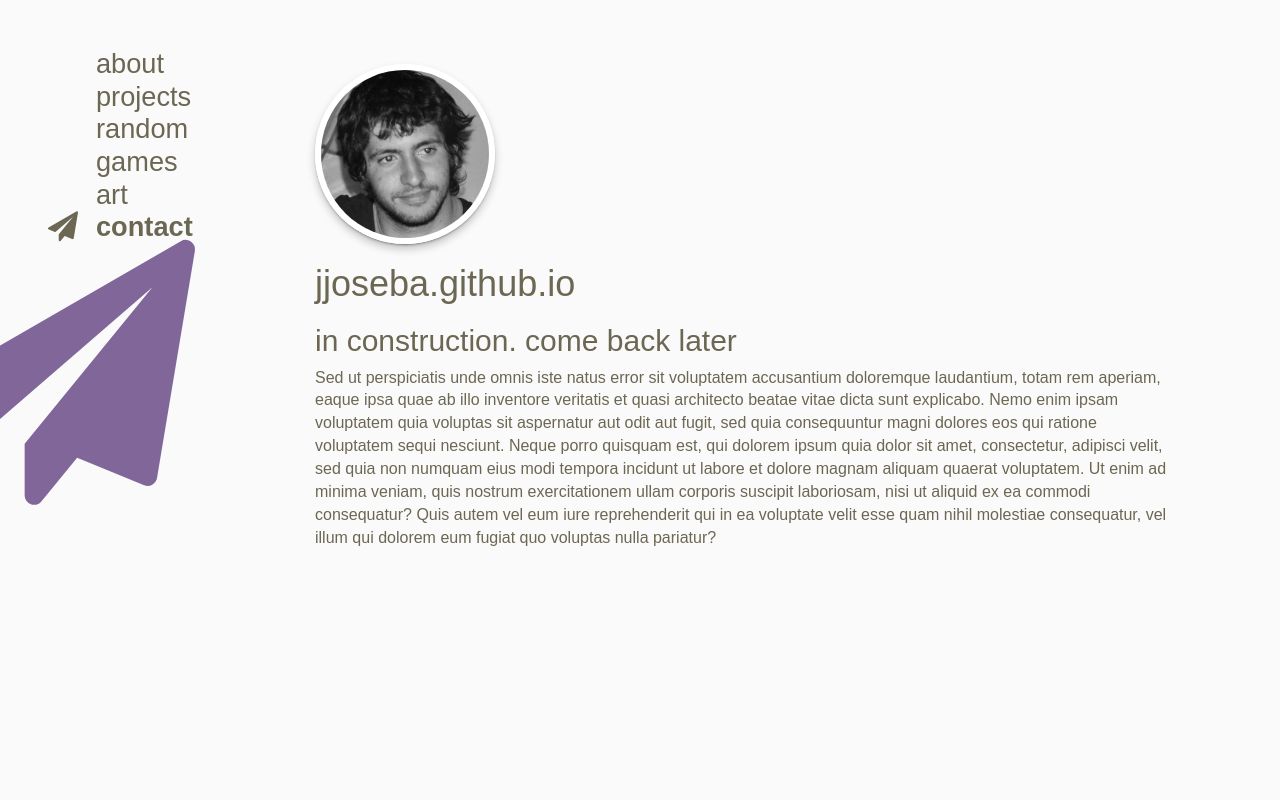
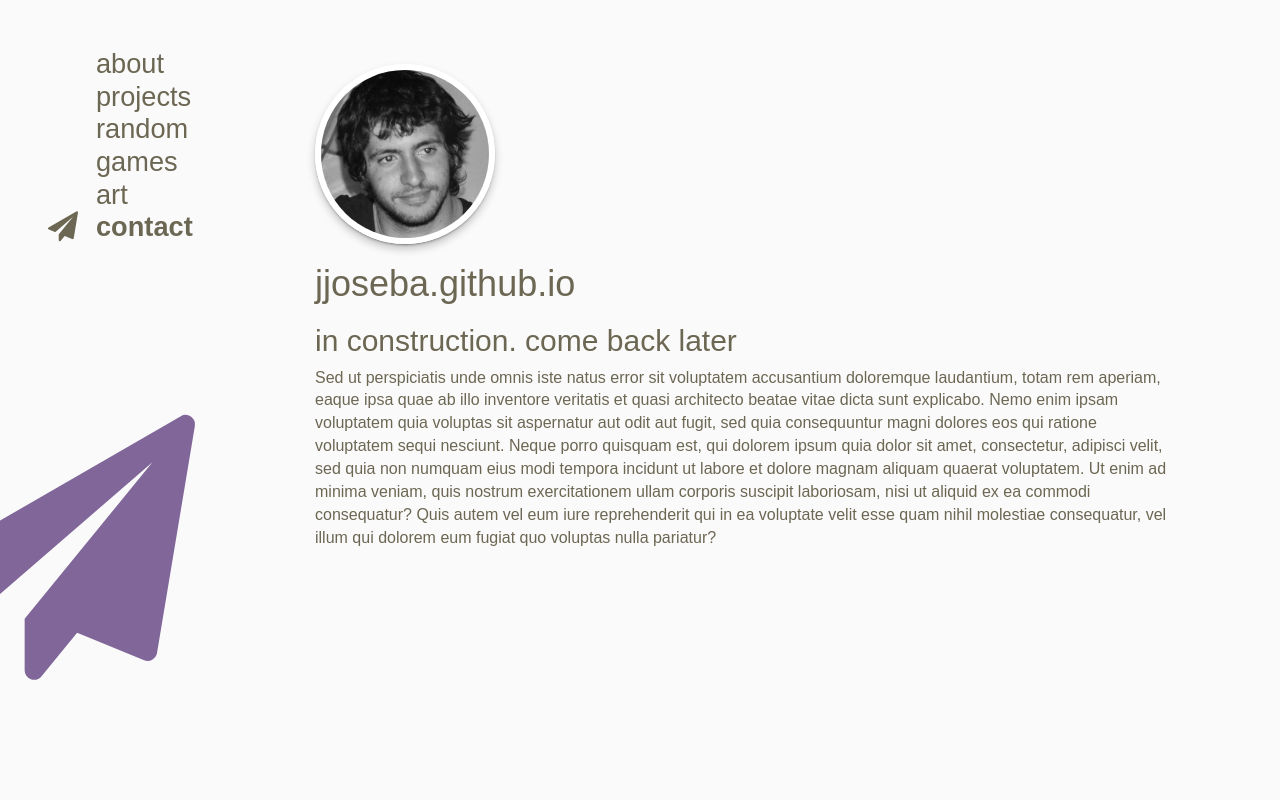
Before and after one commit to jjoseba/jjoseba.github.io, a plain HTML site: page index.html in a window 1280 px wide. Shown: the top 800 px of the page. Drawn offline with nearby package versions, Linux system fonts and the light colour scheme.

Commit message:
Fixed problem with side icon in smaller screens

```diff
--- a/css/styles.css
+++ b/css/styles.css
@@ -159,7 +159,7 @@ body{
 .header__nav__item > a::after{
 	position: fixed;
 	left: -370px;
-	top: 30%;
+	bottom: 15%;
 	font-size: 320px;
 	transition: all 600ms;
 	opacity: 0;
```
